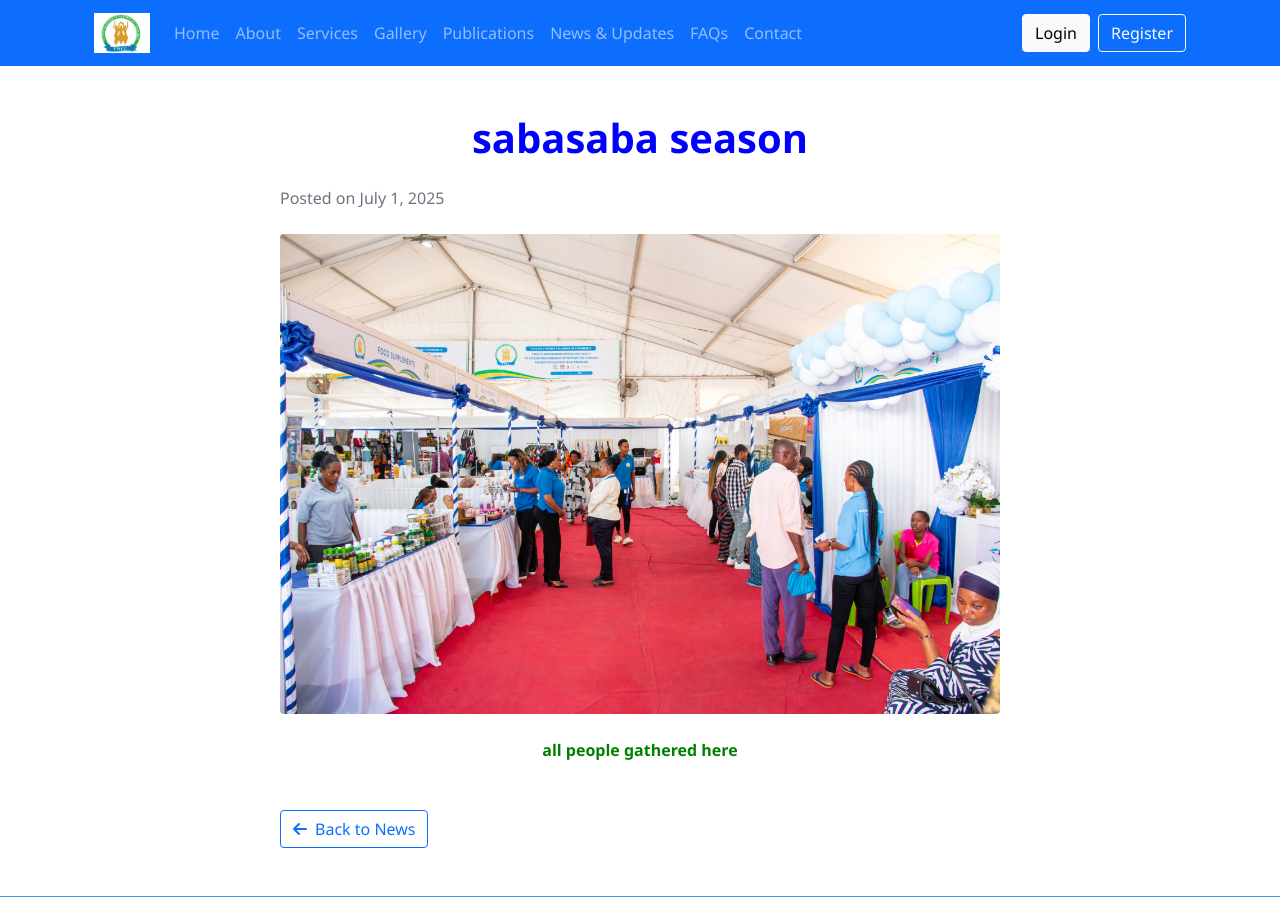
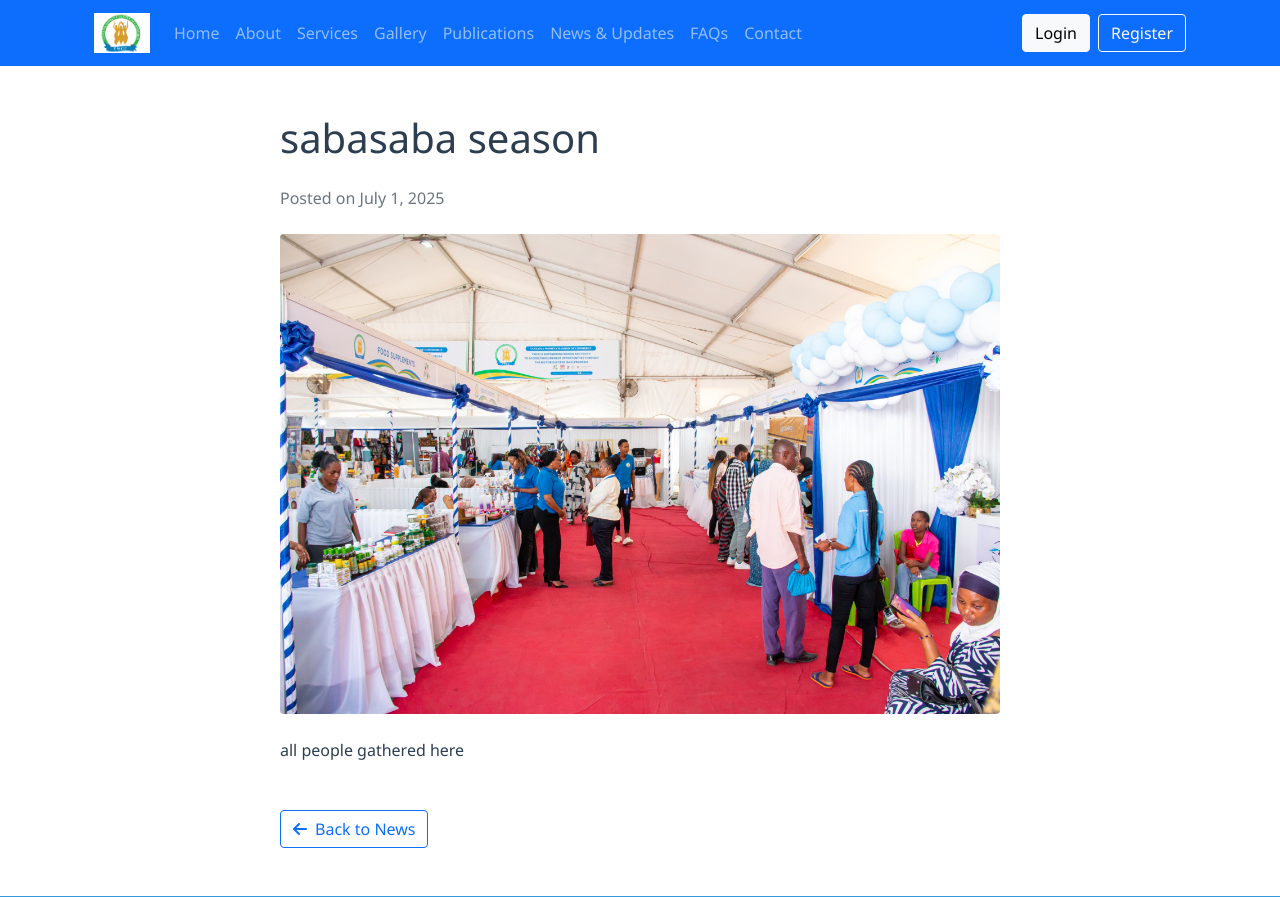
Before and after one commit to samsonkataga/twcc-2010--, a Django app: page /news/1/ in a window 1280 px wide; the page is wider, and only the part inside the window is pictured. Shown: the top 897 px of that part. Run offline with Django 5.2, Linux system fonts and the light colour scheme; data comes from the database, SQL or seed files in the repository; tables that the repository leaves empty hold one stand-in row (values such as "Sample post").

Commit message:
Updated project with latest change1

```diff
--- a/twccapp/static/twccapp/css/style.css
+++ b/twccapp/static/twccapp/css/style.css
@@ -685,25 +600,6 @@ footer {
     border-right: none;
   }
 }
-
-
-
-h1 {
-            color: blue;
-            margin: 0 0 10px 0;
-            display: grid;
-            font-weight: bold;
-            place-items: center;
-            text-align: center;
-        }
-        p {
-            color: green;
-            font-weight: bold;
-            margin: 0;
-            display: grid;
-            place-items: center;
-            text-align: center;
-        }
 
 
 .leadership-grid {
```
Also changed, not shown: other parts of twccapp/static/twccapp/css/style.css (+1 -86 lines).
